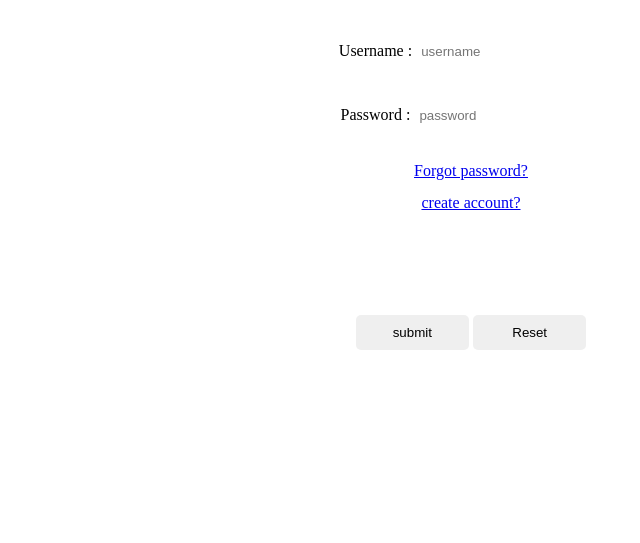
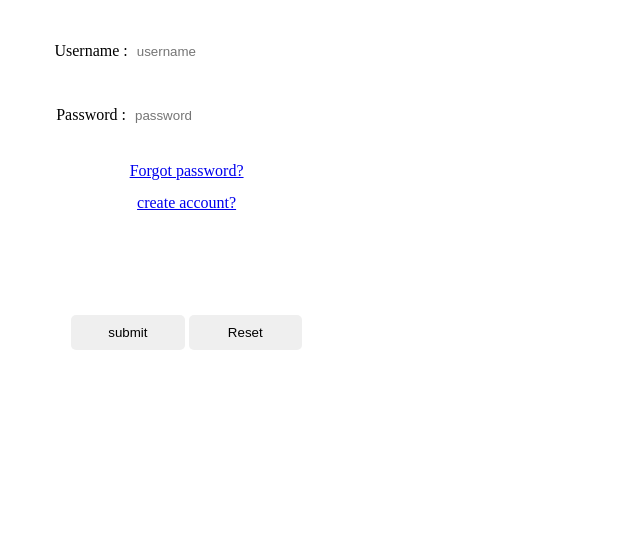
Before and after one commit to Syd-Faisal/loginpage, a plain HTML site: page index.html in a window 1280 px wide. Shown: the part 257-800 px from the top of the page, without its empty margins (169-809 px from the left). Drawn offline with Linux system fonts and the light colour scheme.

Commit message:
index.html

```diff
--- a/index.html
+++ b/index.html
@@ -10,9 +10,8 @@
             background-color: rgba(255, 255, 255, 0.5);
             line-height: 4;
             text-align: center;
-            margin: 10% auto;
+            margin: 10% 10%;
             width: 35%;
-            margin-bottom: 10px;
         }
 
         input {
```
